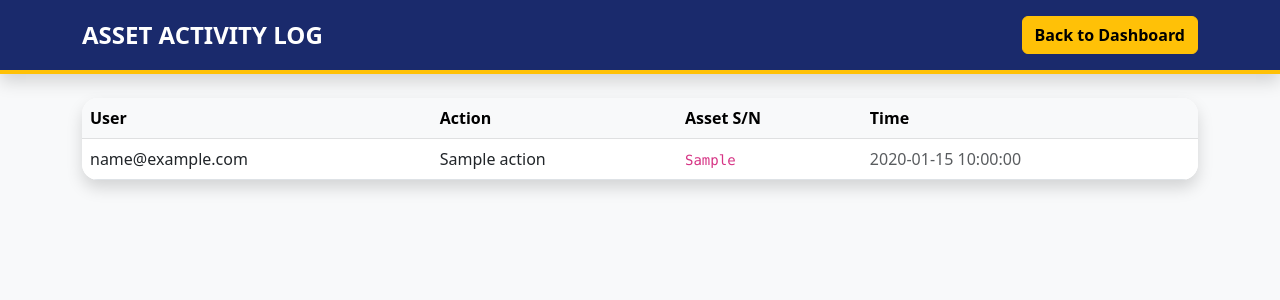
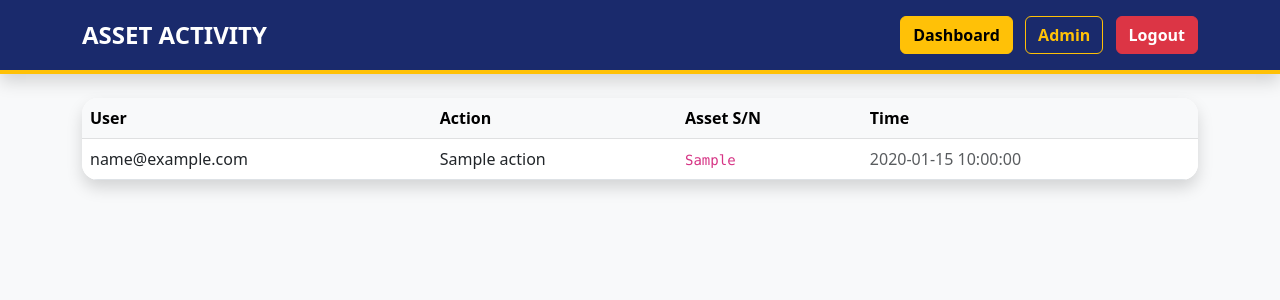
Before and after one commit to Fakhrul0029/Asset-Tracker-System-Together-, a Flask app: page /activity in a window 1280 px wide. Shown: the top 300 px of the page. Run offline with Flask 3, Linux system fonts and the light colour scheme; the visitor is signed in with stand-in values (Sample User, id 1); a database or web service that is not in the repository returns one stand-in record (values such as "Sample title"); some libraries are stand-ins or nearby versions.

Commit message:
Refactor activity log HTML structure and titles

```diff
--- a/templates/activity.html
+++ b/templates/activity.html
@@ -2,7 +2,7 @@
 <html lang="en">
 <head>
     <meta charset="UTF-8">
-    <title>Activity Log - JTDI</title>
+    <title>Activity Log</title>
     <link rel="stylesheet" href="https://cdn.jsdelivr.net/npm/bootstrap@5.3.0/dist/css/bootstrap.min.css">
     <style>
         :root { --navy: #1a2a6c; --gold: #ffc107; }
@@ -11,13 +11,19 @@
 </head>
 <body class="bg-light">
     <nav class="navbar navbar-dark p-3 mb-4 shadow">
-        <DIV class="container d-flex justify-content-between">
-            <h4 class="text-white mb-0 fw-bold">ASSET ACTIVITY LOG</h4>
-            <a href="/" class="btn btn-warning fw-bold">Back to Dashboard</a>
-        </DIV>
+        <div class="container d-flex justify-content-between">
+            <h4 class="text-white mb-0 fw-bold">ASSET ACTIVITY</h4>
+            <div>
+                <a href="/" class="btn btn-warning fw-bold me-2">Dashboard</a>
+                {% if session.role == 'Admin' %}
+                <a href="/admin" class="btn btn-outline-warning fw-bold me-2">Admin</a>
+                {% endif %}
+                <a href="/logout" class="btn btn-danger fw-bold">Logout</a>
+            </div>
+        </div>
     </nav>
-    <DIV class="container">
-        <DIV class="card shadow border-0 rounded-4 overflow-hidden">
+    <div class="container">
+        <div class="card shadow border-0 rounded-4 overflow-hidden">
             <table class="table table-hover align-middle mb-0">
                 <thead class="table-light">
                     <tr>
@@ -31,28 +37,18 @@
                     {% for log in logs %}
                     <tr>
                         <td>{{ log.user_email }}</td>
-                        <td>
-                            {% if 'REGISTER' in log.action %}
-                                <span class="text-success fw-bold">{{ log.action }}</span>
-                            {% elif 'UPDATED' in log.action %}
-                                <span class="text-warning fw-bold">{{ log.action }}</span>
-                            {% elif 'ARCHIVED' in log.action or 'DELETE' in log.action %}
-                                <span class="text-danger fw-bold">{{ log.action }}</span>
-                            {% else %}
-                                {{ log.action }}
-                            {% endif %}
-                        </td>
+                        <td>{{ log.action }}</td>
                         <td><code>{{ log.asset_serial or '-' }}</code></td>
                         <td class="text-muted">{{ log.created_at }}</td>
                     </tr>
                     {% else %}
                     <tr>
-                        <td colspan="4" class="text-center text-muted py-4">No activity recorded yet.</td>
+                        <td colspan="4" class="text-center text-muted py-4">No activity yet.</td>
                     </tr>
                     {% endfor %}
                 </tbody>
             </table>
-        </DIV>
-    </DIV>
+        </div>
+    </div>
 </body>
 </html>
```
